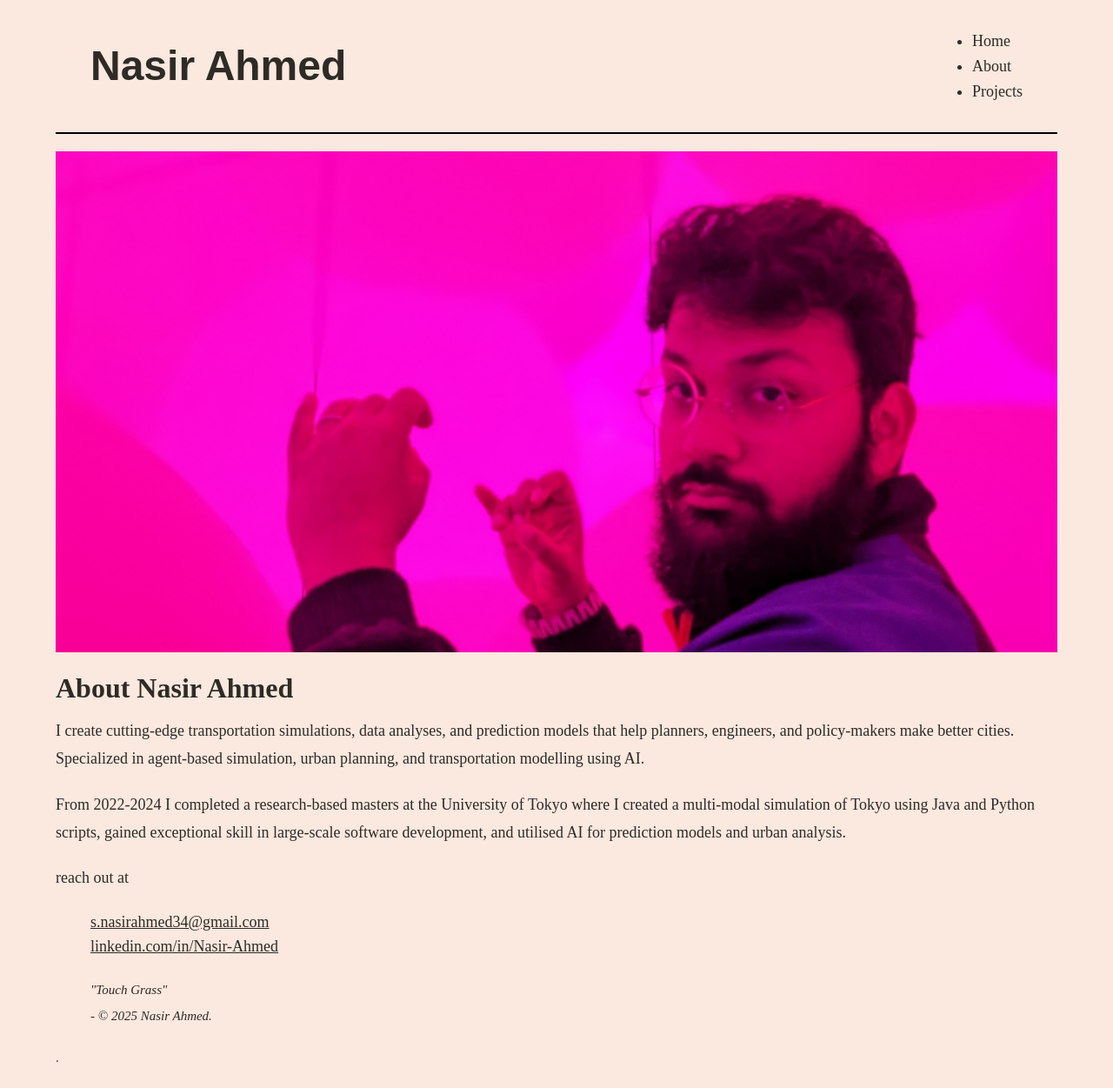
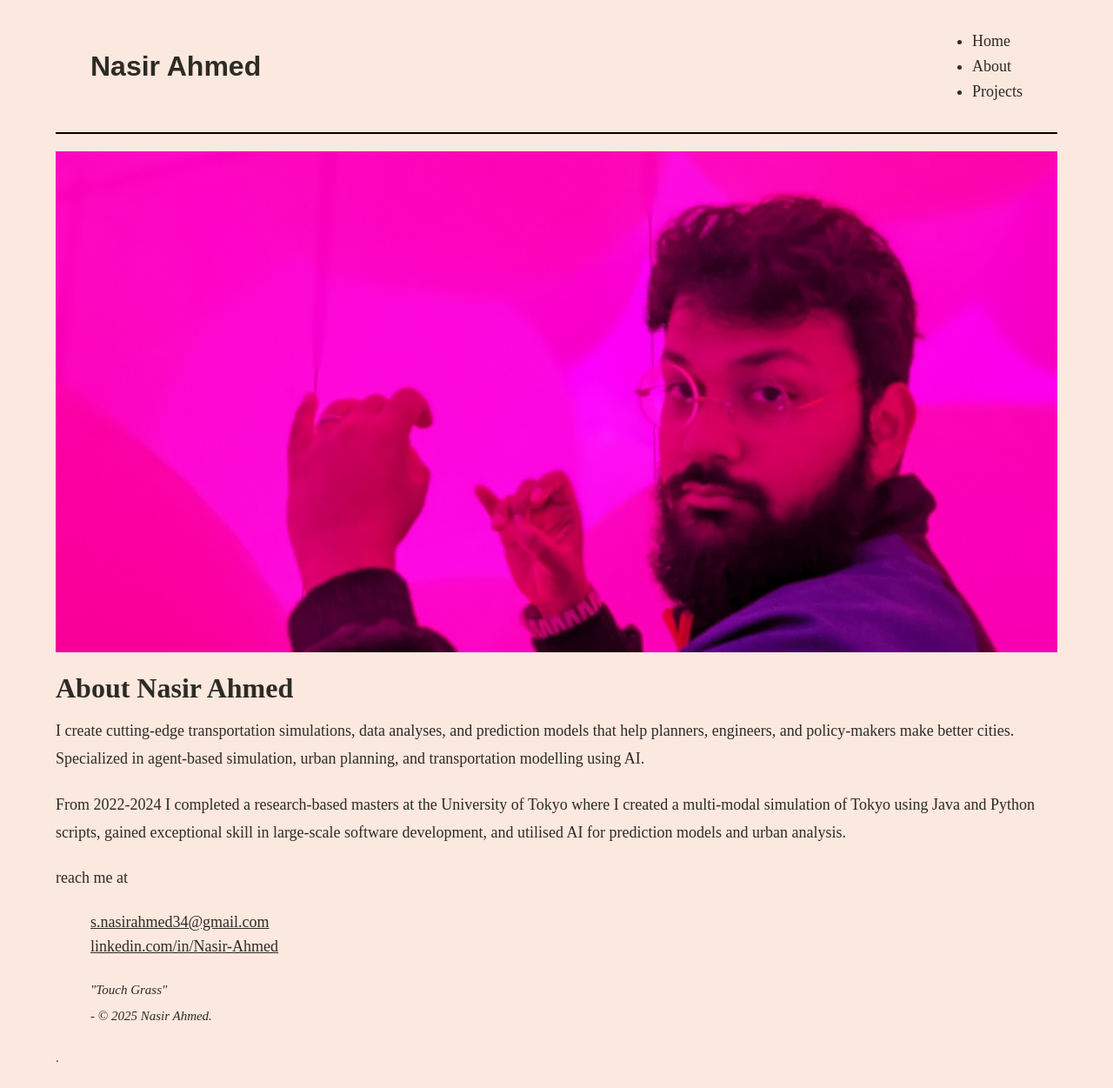
Before and after one commit to synas34/synas34.github.io, a plain HTML site: page about.html in a window 1280 px wide. Shown: the whole page at 87% size. Drawn offline with Linux system fonts and the light colour scheme.

Commit message:
Edited about.html and rest of pages with simpler language

```diff
--- a/BMFW.css
+++ b/BMFW.css
@@ -31,7 +31,7 @@ img {
 /* Header Styling */
 h1 {
     font-family: 'Futura Std Book', sans-serif;
-    font-size: 48px;
+    font-size: 32px;
     font-weight: 700;
 }
 
--- a/about.html
+++ b/about.html
@@ -29,7 +29,7 @@
         <p>From 2022-2024 I completed a research-based masters at the University of Tokyo where I created a multi-modal simulation of Tokyo using Java and Python scripts, gained exceptional skill in large-scale software development, and utilised AI for prediction models and urban analysis.</p>
 
 
-        <p>reach out at
+        <p>reach me at
             <p>
             <ul class="no-bullets">
                 <li> <a href="mailto:s.nasirahmed34@gmail.com">s.nasirahmed34@gmail.com</a> <br> </li>
```
Also changed, not shown: index.html (+1 -1 lines).
